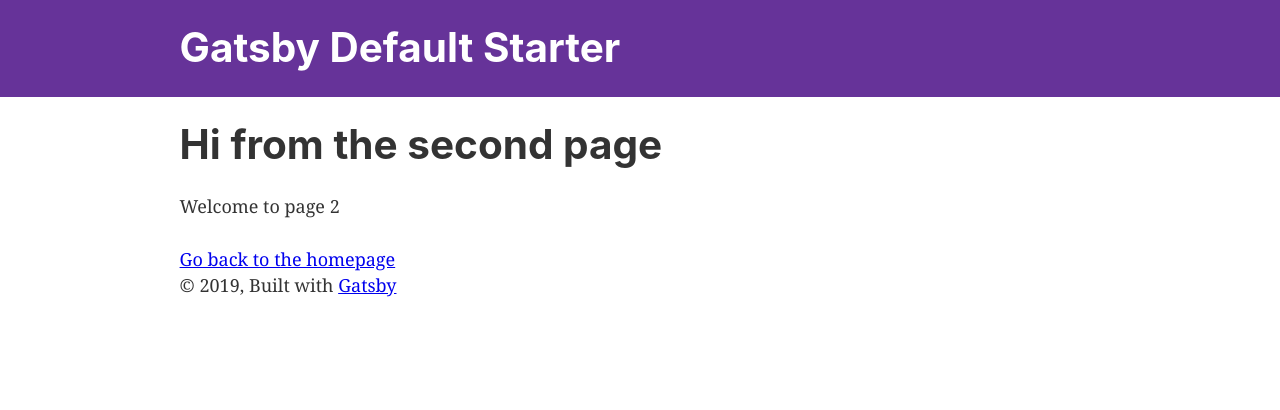
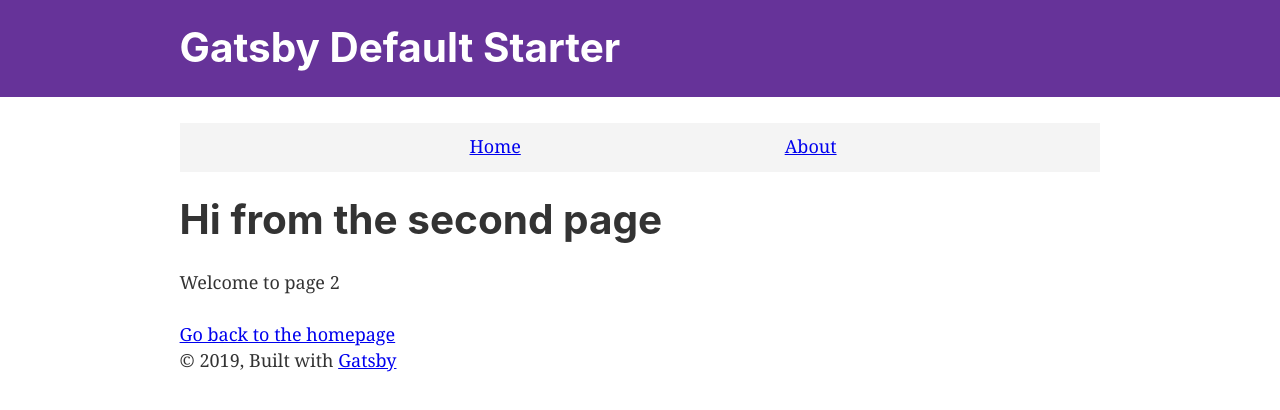
Before and after one commit to jhkette/wordpress-gatsby-blog, a Gatsby site: page /page-2 in a window 1280 px wide. Built offline with nearby package versions, Linux system fonts and the light colour scheme; Gatsby itself is replaced by a stand-in of ours.

Commit message:
adding menu

```diff
--- a/src/components/layout.js
+++ b/src/components/layout.js
@@ -8,6 +8,7 @@
 import React from "react"
 import PropTypes from "prop-types"
 import { StaticQuery, graphql } from "gatsby"
+import Menu from "./menu"
 
 import Header from "./header"
 import "./layout.css"
@@ -34,6 +35,7 @@ const Layout = ({ children }) => (
             paddingTop: 0,
           }}
         >
+          <Menu />
           <main>{children}</main>
           <footer>
             © {new Date().getFullYear()}, Built with
--- /dev/null
+++ b/src/components/menu.js
@@ -0,0 +1,28 @@
+import React from 'react'
+import Link from 'gatsby-link'
+
+const Menu = () => (
+  <div
+    style={{
+      background: '#f4f4f4',
+      paddingTop: '10px',
+    }}
+  >
+    <ul
+      style={{
+        listStyle: 'none',
+        display: 'flex',
+        justifyContent: 'space-evenly',
+      }}
+    >
+      <li>
+        <Link to="/">Home</Link>
+      </li>
+      <li>
+        <Link to="/page-2">About</Link>
+      </li>
+    </ul>
+  </div>
+)
+
+export default Menu
--- a/src/pages/index.js
+++ b/src/pages/index.js
@@ -42,7 +42,7 @@ export default Home
 // Set here the ID of the home page.
 export const pageQuery = graphql`
   query {
-    allWordpressPage {
+    allWordpressPage  {
       edges {
         node {
           id
--- a/src/templates/page.js
+++ b/src/templates/page.js
@@ -1,4 +1,5 @@
 import React, {Component} from "react"
+import Layout from '../components/layout'
 
 class PageTemplate extends Component {
     render() {
@@ -8,6 +9,7 @@ class PageTemplate extends Component {
         console.log(currentPage)
 
         return (
+            <Layout>
             <div>
                 <h1 dangerouslySetInnerHTML={{__html: currentPage.title}}/>
                 <div dangerouslySetInnerHTML={{__html: currentPage.content}}/>
@@ -15,6 +17,7 @@ class PageTemplate extends Component {
                 <p dangerouslySetInnerHTML={{__html: currentPage.date}} />
                 <p dangerouslySetInnerHTML={{__html: currentPage.slug}} />
             </div>
+            </Layout>
         )
     }
 }
```
